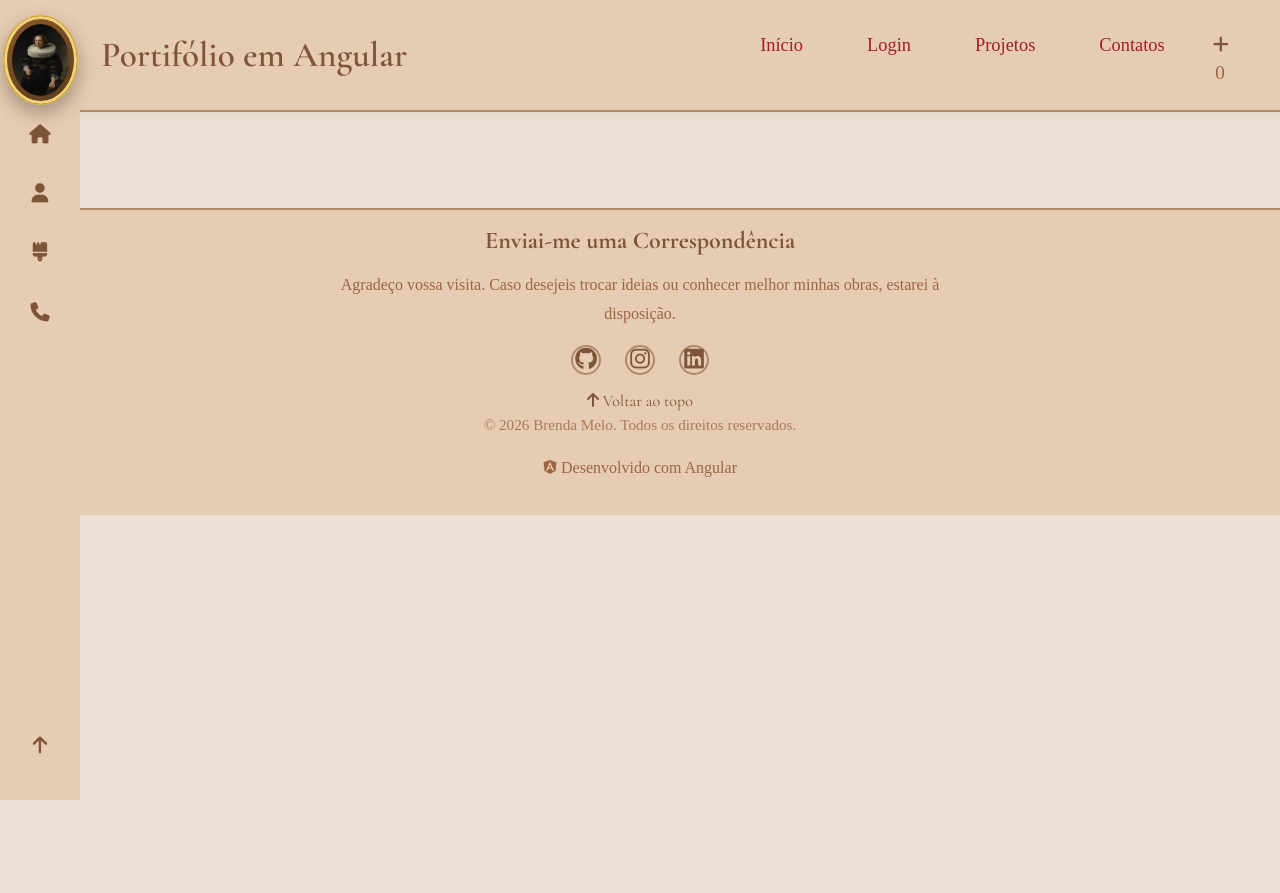
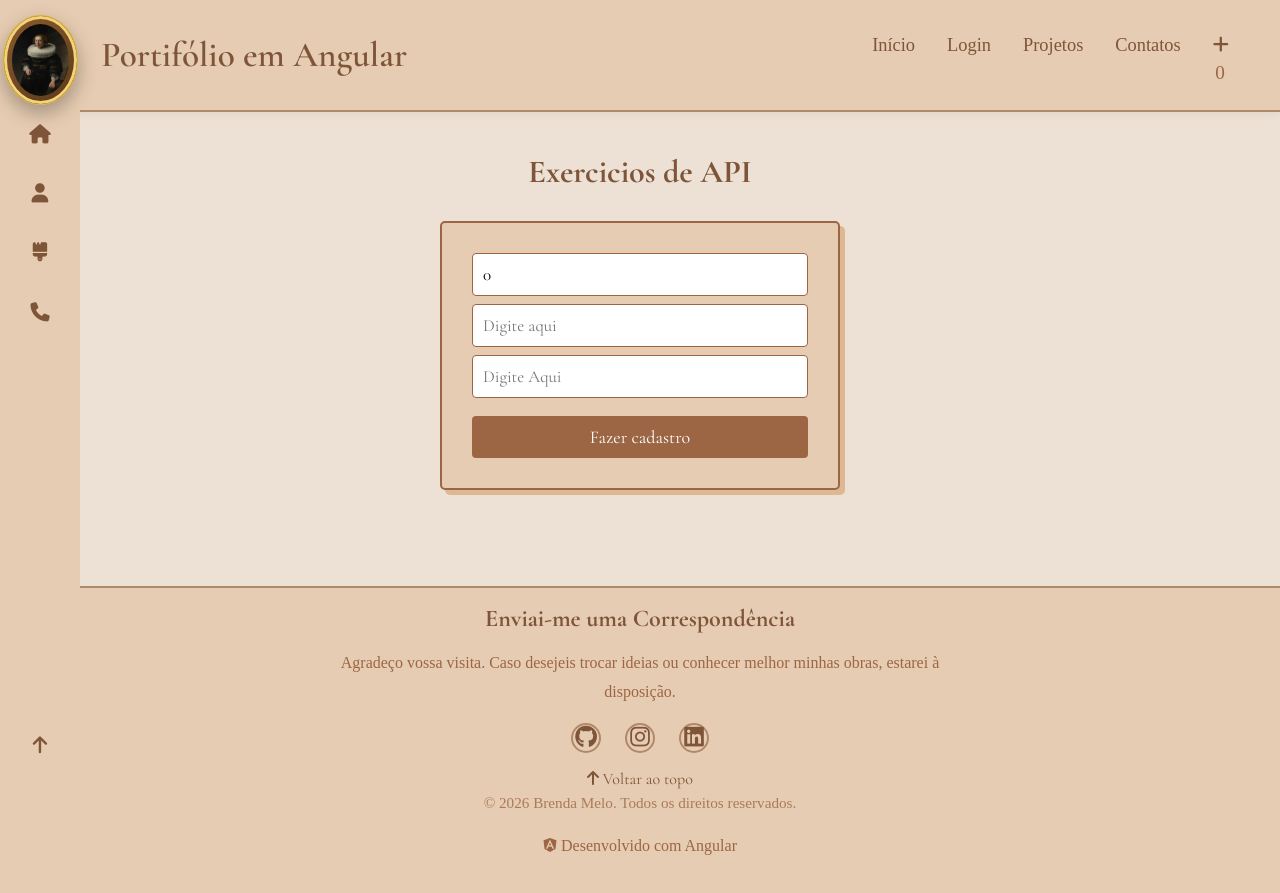
Before and after one commit to Berenda-m/portifolio-em-angular, an Angular app: page /formularios-exercicios in a window 1280 px wide. Before the commit this address led to /. Before the commit the page ends 800 px from the top, so only its background shows below. Built offline with nearby package versions, Linux system fonts and the light colour scheme.

Commit message:
api-exercicios

```diff
--- a/src/app/app.routes.ts
+++ b/src/app/app.routes.ts
@@ -7,6 +7,7 @@ import { Projetos } from './componentes/projetos/projetos';
 import { SideBar } from './componentes/side-bar/side-bar';
 import { Login } from './componentes/login/login';
 import { Alunos } from './componentes/alunos/alunos';
+import { FormularioExercicios } from './componentes/formulario-exercicios/formulario-exercicios';
 
 
 export const routes: Routes = [
@@ -17,5 +18,6 @@ export const routes: Routes = [
     { path: '', redirectTo: 'home', pathMatch: 'full' },
     {path: 'side-bar', component: SideBar},
     {path: 'login', component: Login},
-    {path: 'alunos', component: Alunos}
+    {path: 'alunos', component: Alunos},
+    {path: 'formularios-exercicios', component: FormularioExercicios}
 ];
--- /dev/null
+++ b/src/app/componentes/formulario-exercicios/formulario-exercicios.css
@@ -0,0 +1,76 @@
+h1 {
+    text-align: center;
+    margin-top: 40px;
+
+    color: var(--dark);
+    font-family: "Cormorant Garamond", serif;
+}
+
+form {
+    width: 400px;
+    margin: 30px auto;
+    padding: 30px;
+
+    background: var(--background-secondary);
+    border: 2px solid var(--primary);
+    border-radius: 5px;
+
+    box-shadow: 5px 5px 0 var(--accent);
+}
+
+input {
+    width: 100%;
+    box-sizing: border-box;
+
+    padding: 10px;
+    margin-bottom: 8px;
+
+    border: 1px solid var(--primary);
+    border-radius: 4px;
+
+    font-family: "Cormorant Garamond", serif;
+    font-size: 17px;
+}
+
+input:focus {
+    outline: 2px solid var(--accent);
+}
+
+p {
+    width: fit-content;
+    margin: 25px auto;
+    padding: 10px 20px;
+
+    background: var(--background-secondary);
+    border: 1px solid var(--accent);
+    border-left: 5px solid var(--dark);
+    border-radius: 3px;
+
+    color: var(--dark);
+    font-family: "Cormorant Garamond", serif;
+    font-size: 18px;
+    font-style: italic;
+
+    box-shadow: 3px 3px 0 var(--accent);
+
+}
+button {
+    width: 100%;
+    padding: 10px;
+    margin-top: 10px;
+
+    background: var(--primary);
+    color: white;
+
+    border: none;
+    border-radius: 4px;
+
+    font-family: "Cormorant Garamond", serif;
+    font-size: 18px;
+
+    cursor: pointer;
+}
+
+button:hover {
+    background: var(--dark);
+}
--- /dev/null
+++ b/src/app/componentes/formulario-exercicios/formulario-exercicios.html
@@ -0,0 +1,21 @@
+<h1>Exercicios de API</h1>
+
+<form>
+
+<input type="number" [formField]="formularioForm.userId" placeholder="Digite Aqui">
+@if (formularioForm.userId().touched()&& formularioForm.userId().invalid()) {}
+@for (error of formularioForm.userId().errors(); track error.kind) {
+    <span>{{error.message}};
+    </span>
+}
+
+<input type="text" [formField]="formularioForm.title" placeholder="Digite aqui">
+
+
+<input type="text"[formField]="formularioForm.body" placeholder="Digite Aqui">
+
+
+<button>Fazer cadastro</button>
+
+
+</form>
--- /dev/null
+++ b/src/app/componentes/formulario-exercicios/formulario-exercicios.ts
@@ -0,0 +1,26 @@
+import { Component, signal } from '@angular/core';
+import { FormularioExercicios as IFormularioExercicios } from '../../interfaces/formulario-exercicios';
+import { form, FormField, required } from "@angular/forms/signals";
+
+@Component({
+  selector: 'app-formulario-exercicios',
+  templateUrl: './formulario-exercicios.html',
+  styleUrl: './formulario-exercicios.css',
+  imports: [FormField],
+})
+export class FormularioExercicios {
+  protected fomularioExerciciosModel = signal<IFormularioExercicios>({
+    userId: 0,
+    title: '',
+    body: '',
+  });
+
+
+  protected formularioForm = form(this.fomularioExerciciosModel, (s) =>{
+  required(s.userId, {message: 'Campo Obrigatório'})
+  required(s.title, {message: 'Campo Obrigatório'})
+  required(s.body,{message:'Campo Obrigatório'})
+
+
+})
+}
--- a/src/app/componentes/login/login.html
+++ b/src/app/componentes/login/login.html
@@ -25,3 +25,5 @@
 <p>O usuario @if(!estaLogado()){não} está logado</p>
 
 <app-alunos></app-alunos>
+
+<app-formulario-exercicios></app-formulario-exercicios>
--- a/src/app/componentes/login/login.ts
+++ b/src/app/componentes/login/login.ts
@@ -3,11 +3,12 @@ import { email, form, FormField, required } from "@angular/forms/signals";
 import { LoginInterface } from '../../interfaces/login-interface';
 import { Alunos } from '../alunos/alunos';
 import { LoginService } from './login-service';
+import { FormularioExercicios } from '../formulario-exercicios/formulario-exercicios';
 
 @Component({
   selector: 'app-login',
   standalone: true,
-  imports: [FormField, Alunos],
+  imports: [FormField, Alunos, FormularioExercicios],
   templateUrl: './login.html',
   styleUrls: ['./login.css'],
 })
--- /dev/null
+++ b/src/app/interfaces/formulario-exercicios.ts
@@ -0,0 +1,6 @@
+export interface FormularioExercicios {
+
+    userId: number;
+    title: string;
+    body: string;
+}
```
Also changed, not shown: 1 other file (tests, documents, lock files or other folders).
